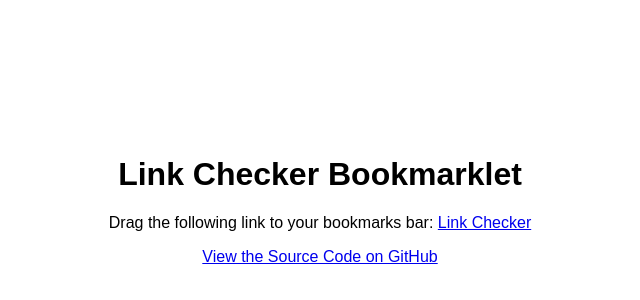
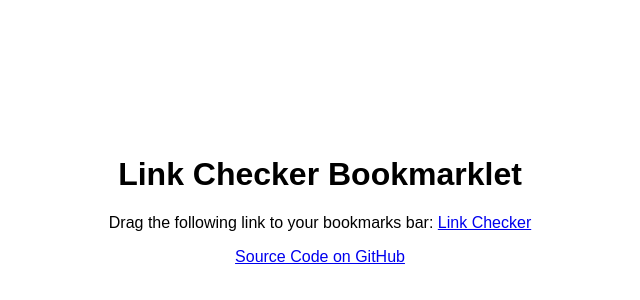
Before and after one commit to khiga8/link-checker, a website: page index.html in a window 1280 px wide. Shown: the part 6-306 px from the top of the page, without its empty margins (320-960 px from the left). Drawn offline with Linux system fonts and the light colour scheme.

Commit message:
update README

```diff
--- a/index.html
+++ b/index.html
@@ -16,5 +16,5 @@
 </p>
 
 <p>
- <a href="https://github.com/khiga8/link-checker">View the Source Code on GitHub</a>
+ <a href="https://github.com/khiga8/link-checker">Source Code on GitHub</a>
 </p>
```
